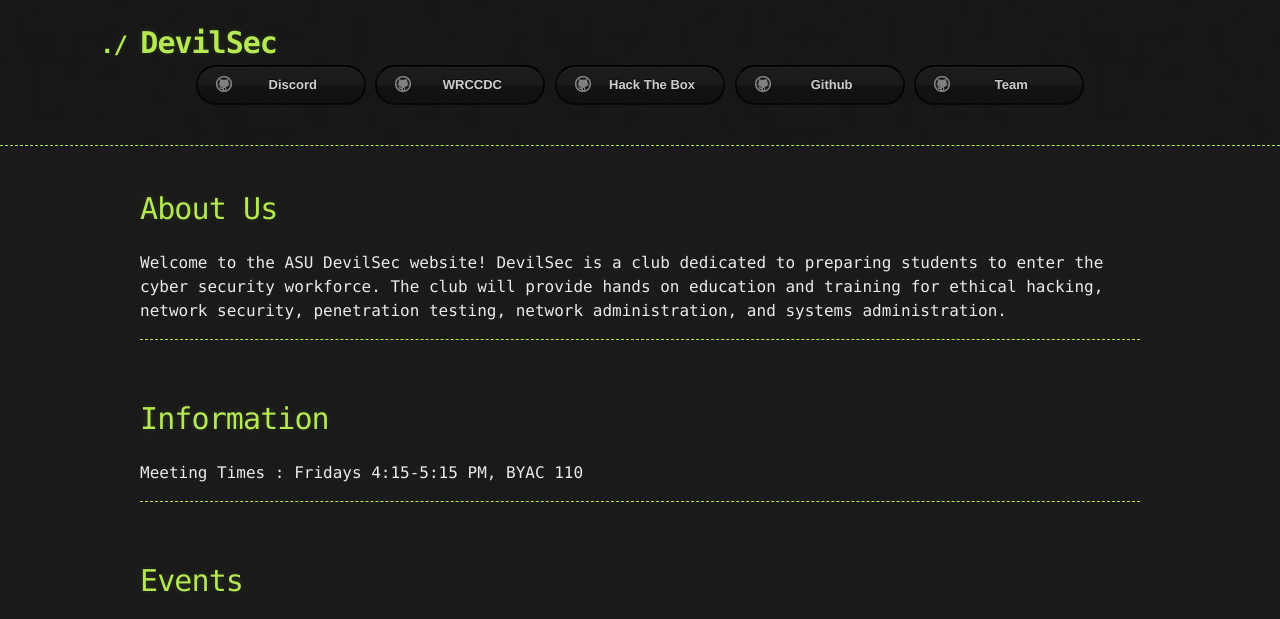
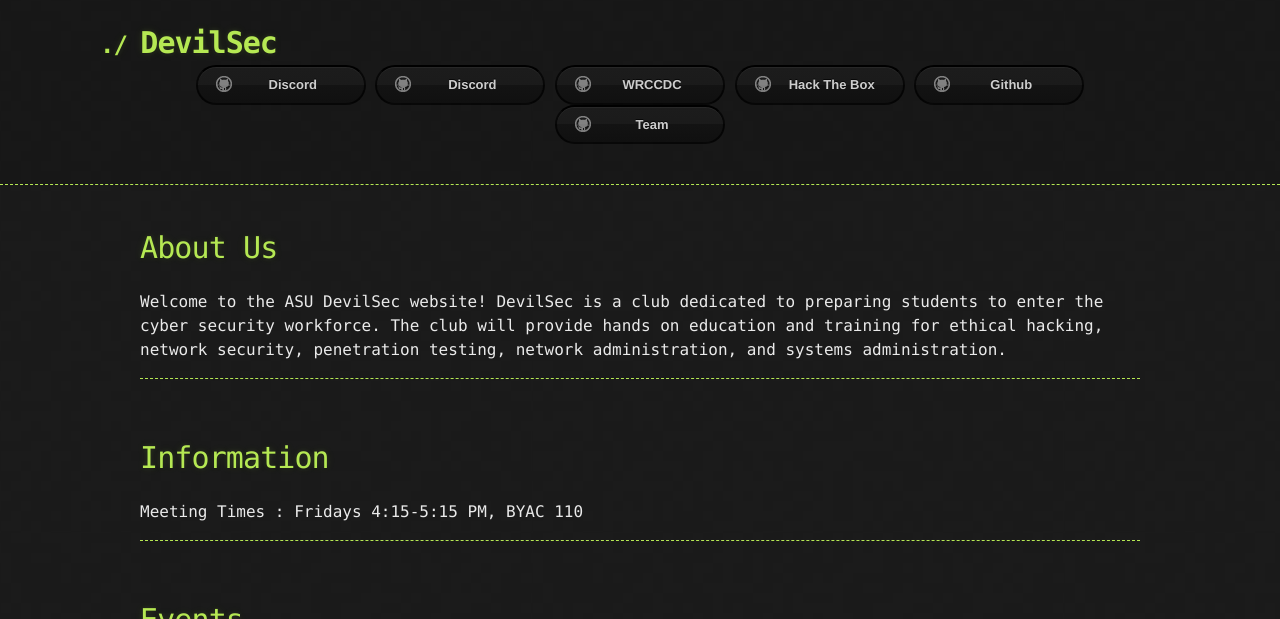
Before and after one commit to josephaorahim/asu_devilsec_website, a Jekyll site: the page built from index.md, in a window 1280 px wide and 900 px high, cut to the strip 0-619 px from the top of the window. Built offline with Jekyll 4.4.1, drawn with Linux system fonts in a browser that asks for light colours; our own code applies the rules of GitHub Pages for plain Markdown files.

Commit message:
Update default.html

```diff
--- a/_layouts/default.html
+++ b/_layouts/default.html
@@ -21,7 +21,7 @@
             <a href="{{ site.github.zip_url }}" class="btn">Download as .zip</a>
             <a href="{{ site.github.tar_url }}" class="btn">Download as .tar.gz</a>
           {% endif %}
-
+          <a href="{{ site.discord.url }}" class="btn btn-github"><span class="icon"></span>Discord</a>
           <a href="{{ site.discord.url }}" class="btn btn-github"><span class="icon"></span>Discord</a>
           <a href="{{ site.wrccdc.url }}" class="btn btn-github"><span class="icon"></span>WRCCDC</a>
           <a href="{{ site.htb.url }}" class="btn btn-github"><span class="icon"></span>Hack The Box</a>
```
